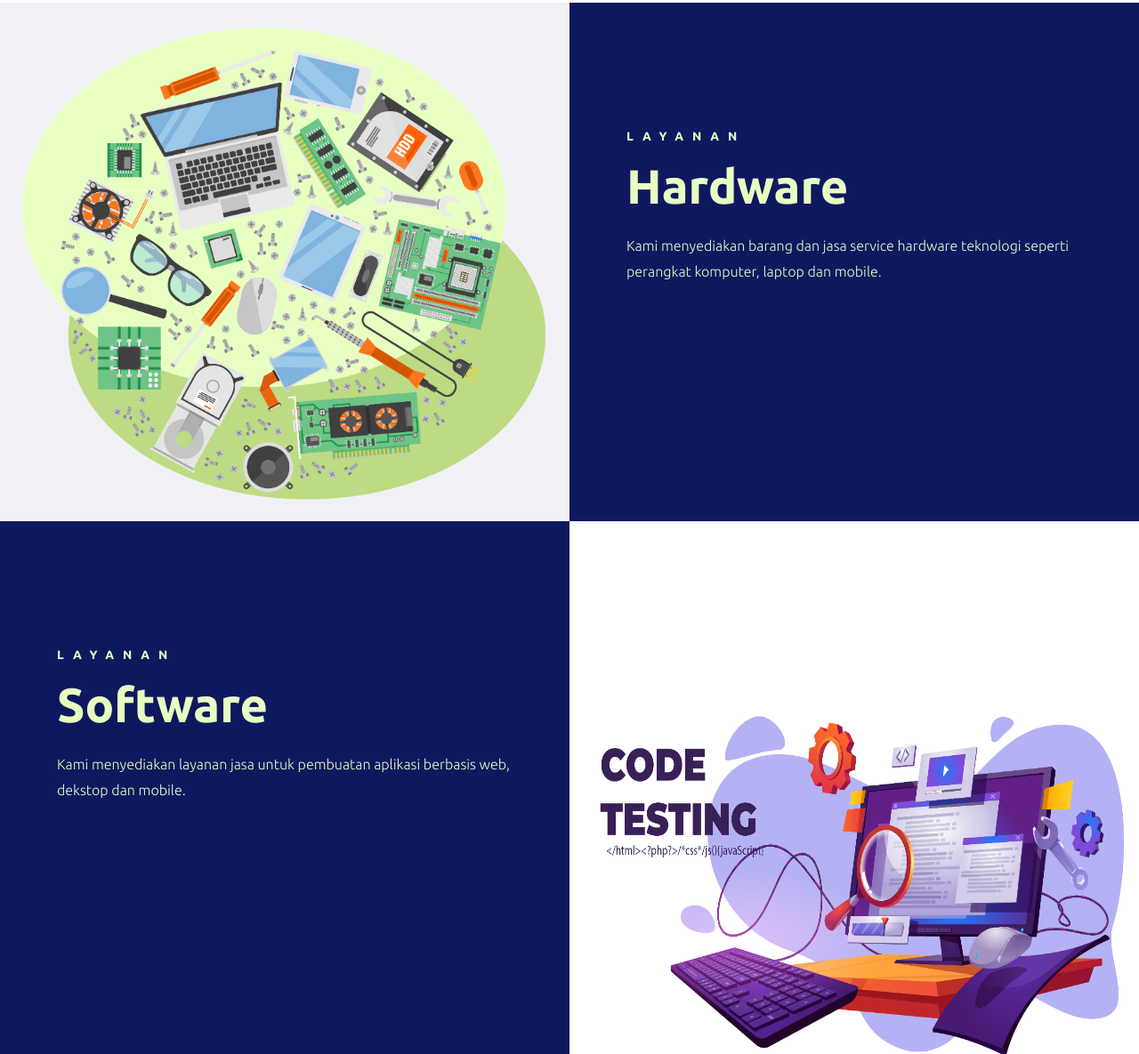
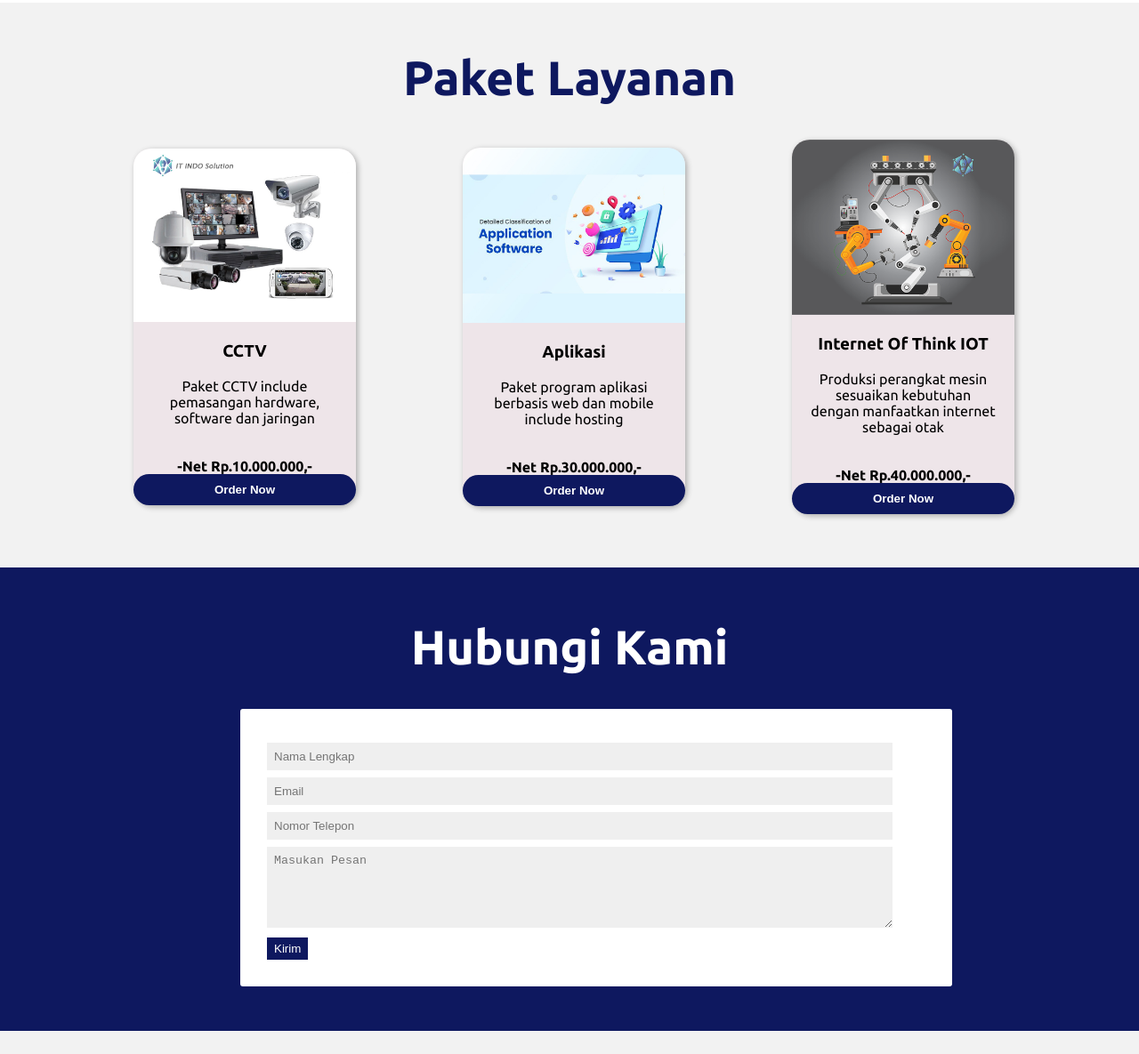
Before and after one commit to itindosolution/UI-UX-design, a plain HTML site: page index.html in a window 1280 px wide. Shown: the part 743-1928 px from the top of the page at 89% size. Drawn offline with Linux system fonts and the light colour scheme.

Commit message:
Update Produk Layanan

```diff
--- a/assets/css/style.css
+++ b/assets/css/style.css
@@ -1,28 +1,4 @@
 @import url('https://fonts.googleapis.com/css2?family=Ubuntu:wght@300;400;500;700&display=swap');
-
-@media screen and (max-width: 600px){
-    #content{
-        width: 100%;
-        padding: 0;
-    }
-
-    .flex-container-head{
-        width: 100%;
-        padding: 0;
-    }
-
-    .slide{
-        width: 100%;
-        padding: 0;
-    }
-
-    .body-company-column{
-        width: 100%;
-        padding: 0;
-    }
-
-}
-
 
 * {
     box-sizing: border-box;
@@ -30,14 +6,16 @@
 
 html body {
     height: 100%;
-    margin: 0;
-    padding: 0;
+    margin: 0 auto;
+    padding: 0 auto;
 }
 
 body {
     font-family: 'Ubuntu', sans-serif;
+    background: white;
 }
 
+/*Headear*/
 .flex-container-head{
     display: flex;
     width: 100%;
@@ -51,6 +29,7 @@ body {
     margin-top: 30px;
 
 }
+/*Navigasi*/
 nav {
     float: right;
     padding: 20px;
@@ -80,13 +59,12 @@ nav a {
 nav a:hover{
     font-weight: 700;
 }
-
 #content{
     float: center;
     width: 100%;
 
 }
-
+/*Beranda*/
 .flex-container-home{
     display: flex;
 
@@ -135,65 +113,70 @@ nav a:hover{
     float: right;
 }
 
-.slide {
-    display: flex;
-    justify-content: center;
-    align-items: center;
-    flex-wrap: wrap;
-    flex-direction: column;
-    width: 100%;
-    height: 100%;
-    margin-top: auto 0;
-}
-.card {
-    width: 100%;
-    height: 100%;
-    display: flex;
-    background: #fff;
-}
-.card-02 {
-    width: 100%;
-    height: 100vh;
-    display: flex;
-    flex-direction: row-reverse;
-    background: #fff;
-}
-
-.card-img {
-    box-sizing: border-box;
-    width: 50%;
-    background: #f1f1f5;
-}
-
-.card-content {
-    padding: 10% 5%;
-    box-sizing: border-box;
-    width: 50%;
-    background: #0E185F;
-}
-.card-theme {
-    font-weight: 900;
-    font-size: 1.7vmin;
-    text-transform: uppercase;
-    letter-spacing: 10px;
-    color: #E8FFC2;
-}
-.card-header{
+/*Layanan*/
+.product{
     font-weight: 700;
     font-size: 54px;
     text-transform: capitalize;
     line-height: 0.91;
-    margin: 3vmin 0 3.5vmin;
-    color: #E8FFC2;
+    color: #0E185F;
+    text-align: center;
+    margin-top: 10px;
 }
-.card-para{
-    font-size: 2vmin;
-    line-height: 1.8;
-    font-weight: 300;
-    margin-bottom: 2.5vmin;
-    color: #E8FFC2;
+.product-body {
+    background: #f2f2f2;
+    padding: 50px;
 }
 
+.grid{
+    margin: 10px 0 10px 100px;
+    display: grid;
+    grid-template-columns: repeat(3, 1fr);
+    grid-gap: 30px;
+    align-items: center;
+}
+
+.grid > section{
+    background: #eee5e9;
+    border: none;
+    box-shadow: 2px 2px 6px 0px rgba(0,0,0,0.3);
+    border-radius: 20px;
+    text-align: center;
+    width: 250px;
+    transition: transform .3s;
+}
+.grid > section:hover{
+    transform: translateY(5px);
+    box-shadow: 2px 2px 26px 0px rgba(0,0,0,0.3);
+}
+.grid > section img{
+    width: 100%;
+    height: 50%;
+    border-top-left-radius: 20px;
+    border-top-right-radius: 20px;
+}
+.grtid > h3{
+    text-transform: uppercase;
+}
+.grid-para{
+    padding: 0 20px 20px;
+    height: auto;
+}
+.net{
+    padding: 0 20px 20px;
+    height: auto;
+}
+.order{
+    background: #0E185F;
+    border-radius: 20px;
+    border: none;
+    color: #fff;
+    padding: 10px;
+    width: 100%;
+    font-weight: 600;
+    cursor: pointer;
+}
+/*Tentang Kami*/
 .aboutus{
     font-weight: 700;
     font-size: 54px;
@@ -277,11 +260,12 @@ nav a:hover{
     font-weight: 500;
     margin-left: 5px;
 }
+/*Hubungi Kami*/
 .form-contact{
     width: 100%;
     height: 100%;
     background: #0E185F;
-    padding-top: 10px;
+    padding: 20px
 }
 .contact{
     font-weight: 700;
@@ -292,9 +276,9 @@ nav a:hover{
     color: #fff;
 }
 .form-group{
-    padding: 1.5em;
-    margin: 2em auto;
-    width: 75%;
+    margin: 0px 0px 30px 250px;
+    padding: 30px;
+    max-width: 800px;
     background:#fff;
     border-radius: 3px;
 }
@@ -311,59 +295,21 @@ textarea {
   background: #efefef;
   border: 0;
   font-size: 10pt;
-  margin: 6px 0px;
+  margin: 8px 0px 0px 0px;
 }
 .tombol {
     background: #0E185F;
     color: #fff;
     border: 0;
     padding: 5px 8px;
-    margin-top: 10px;
+    margin-top: 8px;
 }
 .tombol:hover{
     cursor: pointer;
 }
 
-aside {
-    width: 100%;
-    background: #fff;
-    padding-top: 10px;
-}
-.bio{
-    font-weight: 700;
-    font-size: 40px;
-    text-transform: capitalize;
-    text-align: center;
-    line-height: 0.91;
-    color: #0E185F;
-}
-.profile {
-    align-content: center;
-    display: flex;
-    flex-direction: row;
-    padding: 50px;
-    margin-left: 300px;
-}
-.profile img{
-    height: 200px;
-    border-radius: 10px;
-    box-shadow: #555;
-}
-table {
-    padding: 50px;
-    line-height: 25px;
-    margin: 50px 10px 0 0;
-    width: 100%;
-}
-figcaption{
-    text-align: center;
-    font-weight: 700;
-    margin-top: 10px;
-}
-
 footer {
 	padding: 2px;
-	background-color: #fff;
 	color: #0E185F;
 	text-align: center;
 	font-weight: 500;
--- /dev/null
+++ b/assets/js/form.js
@@ -0,0 +1,11 @@
+function validasi() {
+    let nama = document.getElementById("nama").value;
+    let email = document.getElementById("email").value;
+    let alamat = document.getElementById("number").value;
+    let pesan = document.getElementById("pesan").value;
+    if (nama != "" && email!="" && number !="" && pesan!="") {
+        return true;
+    }else{
+        alert('Anda harus mengisi data dengan lengkap !');
+    }
+}
--- a/index.html
+++ b/index.html
@@ -24,7 +24,6 @@
         </header>
 
         <main>
-            <div id="content">
                 <article id="home" class="flex-container-home">
                     <div class="flex-container-home-column">
                         <h1 id="home">IT INDO<br>Solution</h1>
@@ -38,40 +37,64 @@
                     <img src="./assets/gambar/index-hand-01.png" alt="hand">
                 </article>
 
-                <article id="service">
-                    <section class="slide active">
-                        <div class="card">
-                                <img src="./assets/gambar/hardware-01.png" class="card-img">
-                            <div class="card-content">
-                                <p class="card-theme">Layanan</p>
-                                <h2 class="card-header">Hardware</h2>
-                                <p class="card-para">Kami menyediakan barang dan
-                                jasa service hardware teknologi seperti
-                                perangkat komputer, laptop dan mobile.</p>
+                <article id="service" class="product-body">
+                    <h2 class="product">Paket Layanan</h2>
+                    <div class="grid">
+                        <section>
+                            <img src="./assets/gambar/cctv.jpg" alt="cctv">
+                            <h3>CCTV</h3>
+                            <p class="grid-para">Paket CCTV include pemasangan hardware, software dan jaringan</p>
+                            <strong class="net">-Net Rp.10.000.000,-</strong>
+                            <button class="order">Order Now</button>
+                        </section>
+                        <section>
+                            <img src="./assets/gambar/aplikasi.jpg" alt="software">
+                            <h3>Aplikasi</h3>
+                            <p class="grid-para">Paket program aplikasi berbasis web dan mobile include hosting</p>
+                            <strong class="net">-Net Rp.30.000.000,-</strong>
+                            <button class="order">Order Now</button>
+                        </section>
+                        <section>
+                            <img src="./assets/gambar/machine-01.png" alt="iot">
+                            <h3>Internet Of Think IOT</h3>
+                            <p class="grid-para">Produksi perangkat mesin sesuaikan kebutuhan dengan manfaatkan internet sebagai otak</p>
+                            <strong class="net">-Net Rp.40.000.000,-</strong>
+                            <button class="order">Order Now</button>
+                        </section>
                     </div>
+
+                </article>
+
+
+
+                <article id="contact" class="form-contact">
+                    <h2 class="contact">Hubungi Kami</h2>
+                    <div class="form-group">
+                        <form action="#" method="POST" onSubmit="validasi()">
+                            <div>
+                                <label>
+                                    <input type="text" name="nama" id="nama" placeholder="Nama Lengkap">
+                                </label>
                             </div>
-                    </section>
-                    <section class="slide">
-                        <div class="card-02">
-                            <img src="./assets/gambar/software-01.png" class="card-img">
-                            <div class="card-content">
-                                <p class="card-theme">Layanan</p>
-                                <h2 class="card-header">Software</h2>
-                                <p class="card-para">Kami menyediakan layanan jasa untuk
-                                pembuatan aplikasi berbasis web, dekstop dan mobile.</p>
+                            <div>
+                                <label>
+                                    <input type="email" name="email" placeholder="Email">
+                                </label>
                             </div>
+                            <div>
+                                <label>
+                                    <input type="number" name="number" placeholder="Nomor Telepon">
+                                </label>
                             </div>
-                    </section>
-                    <section class="slide">
-                        <div class="card">
-                            <img src="./assets/gambar/jaringan-01.png" class="card-img">
-                            <div class="card-content">
-                                <p class="card-theme">Layanan</p>
-                                <h2 class="card-header">Jaringan</h2>
-                                <p class="card-para">Kami menyediakan barang dan jasa service smarthome untuk jaringan internet, telepon, dan cctv.</p>
+                            <div>
+                                <label>
+                                <textarea cols="40" rows="5" name="pesan" id="pesan" placeholder="Masukan Pesan"></textarea></label>
                             </div>
+                            <div>
+                                <input type="submit" value="Kirim" class="tombol">
                             </div>
-                    </section>
+                        </form>
+                    </div>
                 </article>
 
                 <article id="about" class="body-company-column">
@@ -119,100 +142,10 @@
                         </section>
                     </div>
                 </article>
-
-                <article id="contact" class="form-contact">
-                    <h2 class="contact">Hubungi Kami</h2>
-                    <div class="form-group">
-                        <form action="#" method="POST" onSubmit="validasi()">
-                            <div>
-                                <label>
-                                    <input type="text" name="nama" id="nama" placeholder="Nama Lengkap">
-                                </label>
-                            </div>
-                            <div>
-                                <label>
-                                    <input type="email" name="email" placeholder="Email">
-                                </label>
-                            </div>
-                            <div>
-                                <label>
-                                    <input type="number" name="number" placeholder="Nomor Telepon">
-                                </label>
-                            </div>
-                            <div>
-                                <label>
-                                <textarea cols="40" rows="5" name="pesan" id="pesan" placeholder="Masukan Pesan"></textarea></label>
-                            </div>
-                            <div>
-                                <input type="submit" value="Kirim" class="tombol">
-                            </div>
-                        </form>
-                    </div>
-                </article>
-            </div>
-
-
-            <aside>
-                <article class="profile">
-                    <header>
-                        <h2 class="bio">Biodata</h2>
-                            <figure>
-                                <img src="./assets/gambar/profile.jpg" alt="profile">
-                                <figcaption>Agung Maulana</figcaption>
-                            </figure>
-                    </header>
-                    <section>
-                        <table>
-                            <tr>
-                                <th>Kampus</th>
-                                <td>Universitas Bina Sarana Informatika</td>
-                            </tr>
-                            <tr>
-                                <th>Fakultas</th>
-                                <td>Teknik Informatika</td>
-                            </tr>
-                            <tr>
-                                <th>TTL</th>
-                                <td>Jakarta, 16 Juli 1998</td>
-                            </tr>
-                            <tr>
-                                <th>Umur</th>
-                                <td>24 Tahun</td>
-                            </tr>
-                            <tr>
-                                <th>Nomor HP</th>
-                                <td>081410470445</td>
-                            </tr>
-                            <tr>
-                                <th>Pekerjaan</th>
-                                <td>Tenaga Kependidikan</td>
-                            </tr>
-                            <tr>
-                                <th>Alamat</th>
-                                <td>Jakarta Timur</td>
-                            </tr>
-                        </table>
-                    </section>
-                </div>
-                </article>
-            </aside>
-
         </main>
         <footer>
             <p>Demo Web IT Indo Solution Copyright &copy; 2022, Agung Maulana</p>
         </footer>
     </body>
-    <script type="text/javascript">
-        function validasi() {
-            let nama = document.getElementById("nama").value;
-            let email = document.getElementById("email").value;
-            let alamat = document.getElementById("number").value;
-            let pesan = document.getElementById("pesan").value;
-            if (nama != "" && email!="" && number !="" && pesan!="") {
-                return true;
-            }else{
-                alert('Anda harus mengisi data dengan lengkap !');
-            }
-        }
-    </script>
+    <script src="./assets/js/form.js"></script>
 </html>
```
Also changed, not shown: assets/gambar/aplikasi.jpg (added), assets/gambar/cctv.jpg (added), assets/gambar/hardware-01.png (deleted), assets/gambar/jaringan-01.png (deleted), assets/gambar/jaringan-02.png (deleted), assets/gambar/machine-01.png (added), assets/gambar/software-01.png (deleted). Lines whose indentation alone changed are shown as unchanged.
